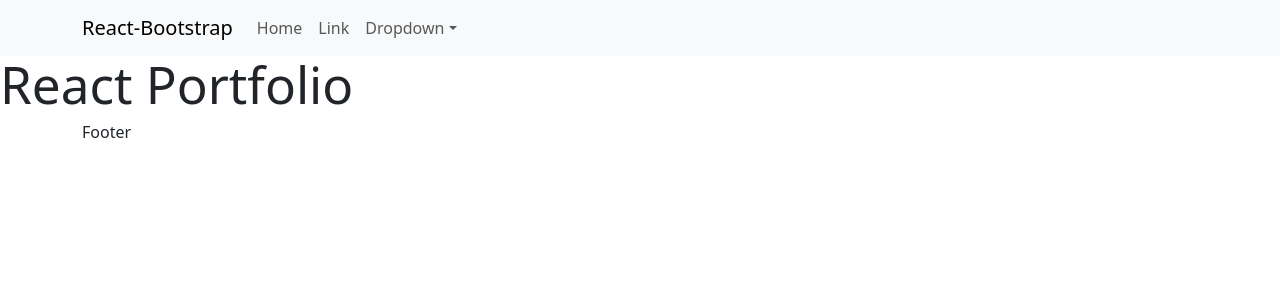
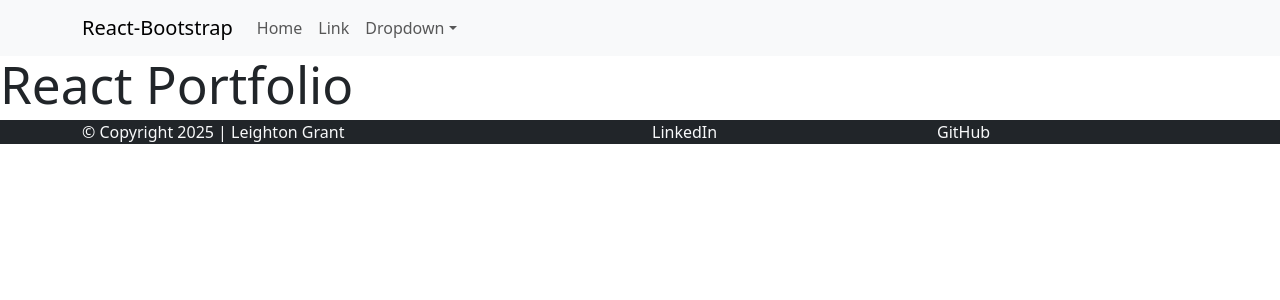
Before and after one commit to leightongrant/react-portfolio-step8up, a React (Vite) app: page / in a window 1280 px wide. Shown: the top 300 px of the page. Built offline with nearby package versions, Linux system fonts and the light colour scheme.

Commit message:
refactor(footer): Improve footer structure and styling

```diff
--- a/src/components/Footer.tsx
+++ b/src/components/Footer.tsx
@@ -1,13 +1,22 @@
 import Container from 'react-bootstrap/Container'
 import Row from 'react-bootstrap/Row'
 import Col from 'react-bootstrap/Col'
+import Stack from 'react-bootstrap/Stack'
 
 export const Footer = () => {
 	return (
-		<Container>
-			<Row>
-				<Col>Footer</Col>
-			</Row>
-		</Container>
+		<Stack className='site-footer-container bg-dark text-light'>
+			<Container>
+				<Row>
+					<Col>&copy; Copyright 2025 | Leighton Grant</Col>
+					<Col>
+						<Row>
+							<Col>LinkedIn</Col>
+							<Col>GitHub</Col>
+						</Row>
+					</Col>
+				</Row>
+			</Container>
+		</Stack>
 	)
 }
--- a/src/components/Layout.tsx
+++ b/src/components/Layout.tsx
@@ -10,7 +10,7 @@ export const Layout = ({ children }: MyComponentProps) => {
 	return (
 		<>
 			<Header />
-			<>{children}</>
+			{children}
 			<Footer />
 		</>
 	)
```
